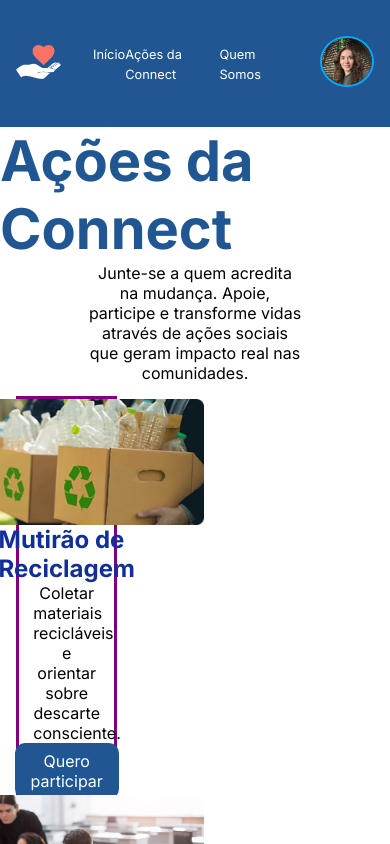
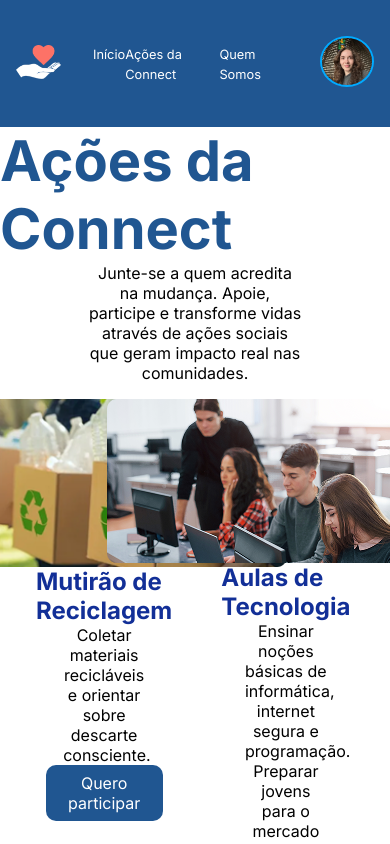
Before and after one commit to AlyneP/DesafioFinalFront, a React (Vite) app: page /acoesDaConnect in a window 390 px wide. Shown: the top 844 px of the page. Built offline with nearby package versions, Linux system fonts and the light colour scheme.

Commit message:
finalizando o projeto, falta a responsividade ainda

```diff
--- a/src/components/AcoesDaConnect/AcoesDaConnect.module.scss
+++ b/src/components/AcoesDaConnect/AcoesDaConnect.module.scss
@@ -17,25 +17,24 @@
     }
 }
 
-.containerCardDeAcoes {
+.containerCardsDeAcoes {
     display: flex;
     flex-wrap: wrap;
     justify-content: space-evenly;
-    border: solid green;
 }
 
 .cardsDeAcoes {
-    border: solid purple;
-    width: 26%;
-    height: 45vh;
+    //border: solid purple;
+    width: 30%;
+    height: 50vh;
     display: flex;
     flex-direction: column;
     align-items: center;
     justify-content: space-evenly;
-    margin: 1rem;
+    margin: 1.2rem;
 
     img {
-        height: 15vh;
+        height: 20vh;
 
     }
 
--- a/src/components/QuemSomos/QuemSomos.module.scss
+++ b/src/components/QuemSomos/QuemSomos.module.scss
@@ -1,6 +1,6 @@
 .containerQuemSomos {
    // border: solid red;
-    height: 85vh;
+    height: 100vh;
     background-image: url('../../assets/backgroundQuemSomos.png');
     background-repeat: no-repeat;
     background-size: cover;
@@ -12,8 +12,8 @@
 
 .textoQuemSomos {
   //  border: solid green;
-    width: 45%;
-    height: 85vh;
+    width: 40%;
+    height: 90vh;
     display: flex;
     flex-direction: column;
     justify-content: space-around;
```
